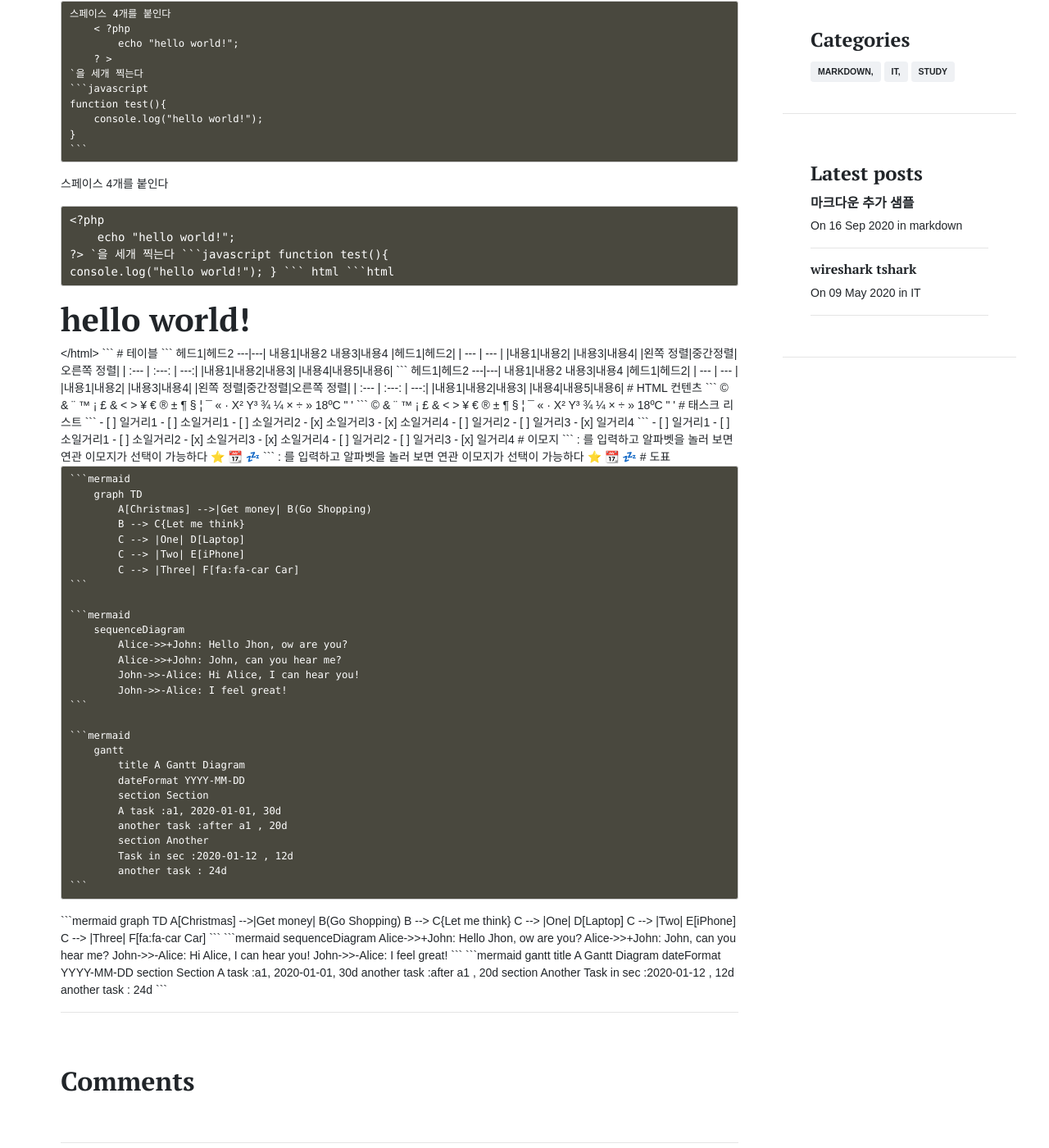
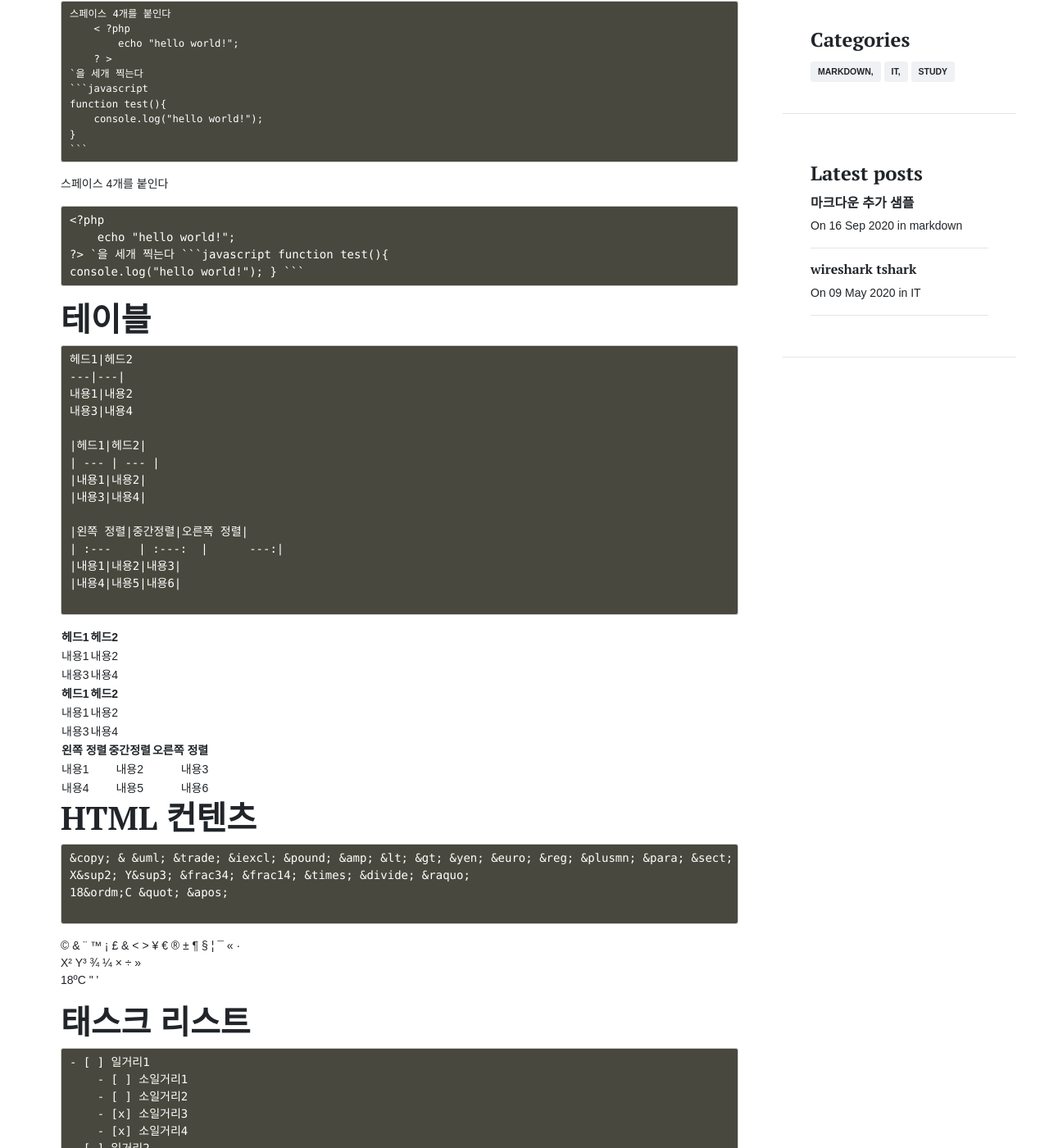
Before and after one commit to cholchori/cholchori.github.io, a Jekyll site: the page built from _posts/2020-09-16-markdown-ext.md, in a window 1280 px wide and 1400 px high, scrolled down 4638 px. Shown: the whole window at 82% size. Built offline with Jekyll 4.4.1, drawn with Linux system fonts in a browser that asks for light colours; emoji names are drawn with the system emoji font; some web fonts are replaced; comment, search, counter and statistics services are not loaded; some of the changed text lies outside the part shown.

Commit message:
Update 2020-09-16-markdown-ext.md

````diff
--- a/_posts/2020-09-16-markdown-ext.md
+++ b/_posts/2020-09-16-markdown-ext.md
@@ -196,16 +196,6 @@ function test(){
     console.log("hello world!");
 }
 ```
-html
-```html
-<html>
-    <head>
-        <title>hello world!</title>
-    <body>
-        <h1>hello world!</h1>
-    </body>
-</html>
-```
 
 # 테이블
 
````
Also changed, not shown: other parts of _posts/2020-09-16-markdown-ext.md (+1 -1 lines).
